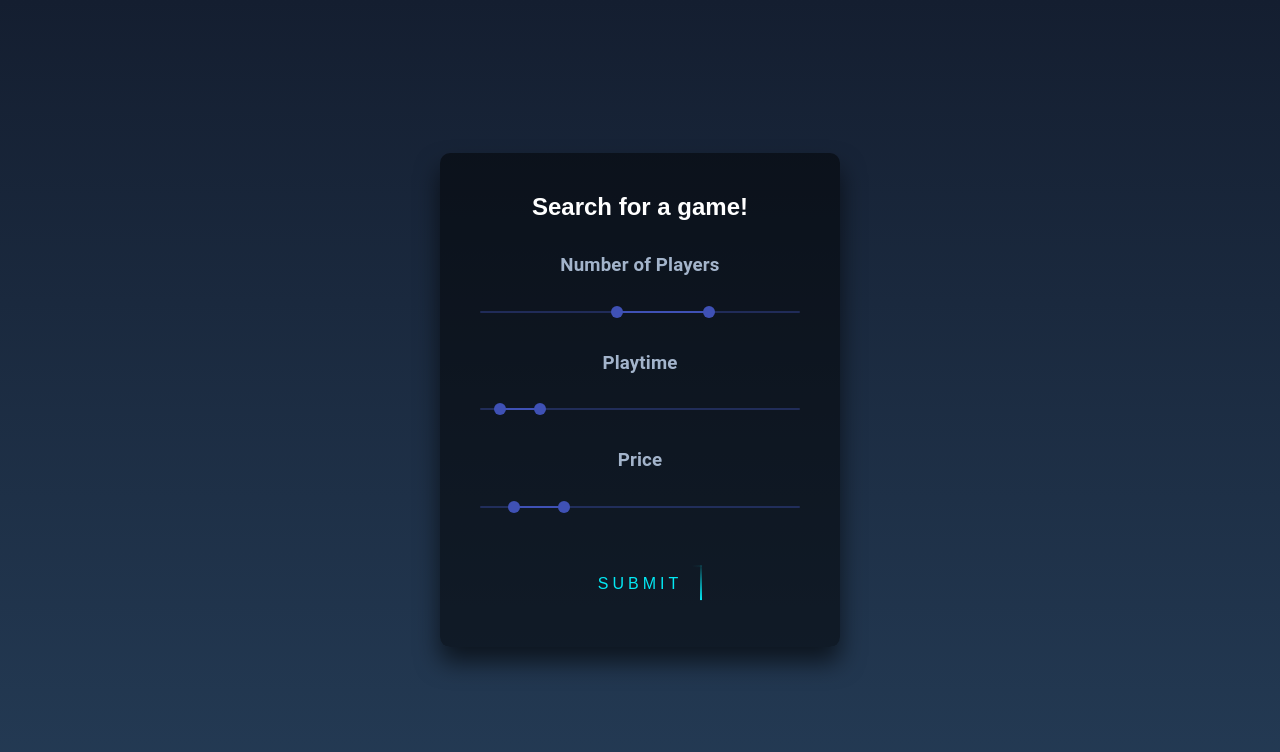
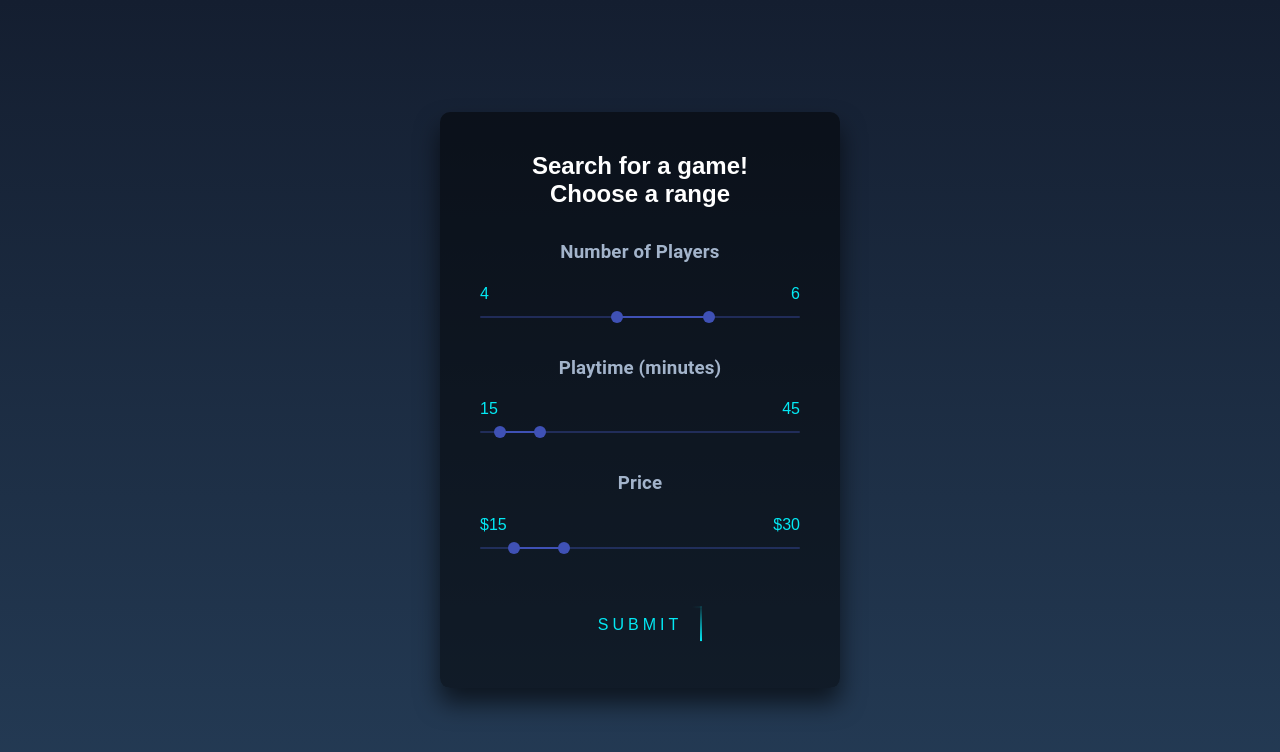
Before and after one commit to mdflynn/game-sleuth, a React (Create React App) app: page /form in a window 1280 px wide. Shown: the top 752 px of the page. Built offline with nearby package versions, Linux system fonts and the light colour scheme.

Commit message:
Add more styling to form

```diff
--- a/src/SearchForm/SearchForm.scss
+++ b/src/SearchForm/SearchForm.scss
@@ -177,3 +177,12 @@ h3 {
     left: 100%;
   }
 }
+
+.values-display {
+  display: flex;
+  justify-content: space-between;
+}
+
+.value {
+  color: #03e9f4;
+}
--- a/src/SearchForm/SearchForm.tsx
+++ b/src/SearchForm/SearchForm.tsx
@@ -34,13 +34,18 @@ const SearchForm: React.FC = () => {
   }
 
   return (
+    <main className="test">
     <div className="search-box">
-      <h2>Search for a game!</h2>
+      <h2>Search for a game!<br />Choose a range</h2>
       <form>
         <div className="user-box">
           <Typography id="range-slider" gutterBottom>
             <h3>Number of Players</h3>
           </Typography>
+          <div className="values-display">
+            <span className="value">{numPlayers[0]}</span>
+            <span className="value">{numPlayers[1]}</span>
+          </div>
           <Slider
             className="slider"
             min={1}
@@ -48,14 +53,18 @@ const SearchForm: React.FC = () => {
             value={numPlayers}
             onChange={handlePlayersChange}
             valueLabelDisplay="auto"
-            aria-labelledby="range-slider"
+            aria-label="range-slider"
             data-testid="numPlayer-slider"
           />
         </div>
         <div className="user-box">
           <Typography id="range-slider" gutterBottom>
-            <h3>Playtime</h3>
+            <h3>Playtime (minutes)</h3>
           </Typography>
+          <div className="values-display">
+            <span className="value">{playtime[0]}</span>
+            <span className="value">{playtime[1]}</span>
+          </div>
           <Slider
             className="slider"
             min={0}
@@ -63,7 +72,7 @@ const SearchForm: React.FC = () => {
             value={playtime}
             onChange={handlePlaytimeChange}
             valueLabelDisplay="auto"
-            aria-labelledby="range-slider"
+            aria-label="range-slider"
             data-testid="playtime-slider"
           />
         </div>
@@ -71,6 +80,10 @@ const SearchForm: React.FC = () => {
           <Typography id="range-slider" gutterBottom>
             <h3>Price</h3>
           </Typography>
+          <div className="values-display">
+            <span className="value">{"$" + price[0]}</span>
+            <span className="value">{"$" + price[1]}</span>
+          </div>
           <Slider
             className="slider"
             min={5}
@@ -78,7 +91,7 @@ const SearchForm: React.FC = () => {
             value={price}
             onChange={handlePriceChange}
             valueLabelDisplay="auto"
-            aria-labelledby="range-slider"
+            aria-label="range-slider"
             data-testid="price-slider"
           />
         </div>
@@ -91,6 +104,7 @@ const SearchForm: React.FC = () => {
         </a>
       </form>
     </div>
+    </main>
   );
 };
 
@@ -110,7 +124,7 @@ export default SearchForm;
           value={numPlayers}
           onChange={handlePlayersChange}
           valueLabelDisplay="auto"
-          aria-labelledby="range-slider"
+          aria-label="range-slider"
           data-testid="numPlayer-slider"
         />
       </div>
@@ -125,7 +139,7 @@ export default SearchForm;
           value={playtime}
           onChange={handlePlaytimeChange}
           valueLabelDisplay="auto"
-          aria-labelledby="range-slider"
+          aria-label="range-slider"
           data-testid="playtime-slider"
         />
       </div>
@@ -140,7 +154,7 @@ export default SearchForm;
           value={price}
           onChange={handlePriceChange}
           valueLabelDisplay="auto"
-          aria-labelledby="range-slider"
+          aria-label="range-slider"
           data-testid="price-slider"
         />
       </div>
```
Also changed, not shown: 2 other files (tests, documents, lock files or other folders).
